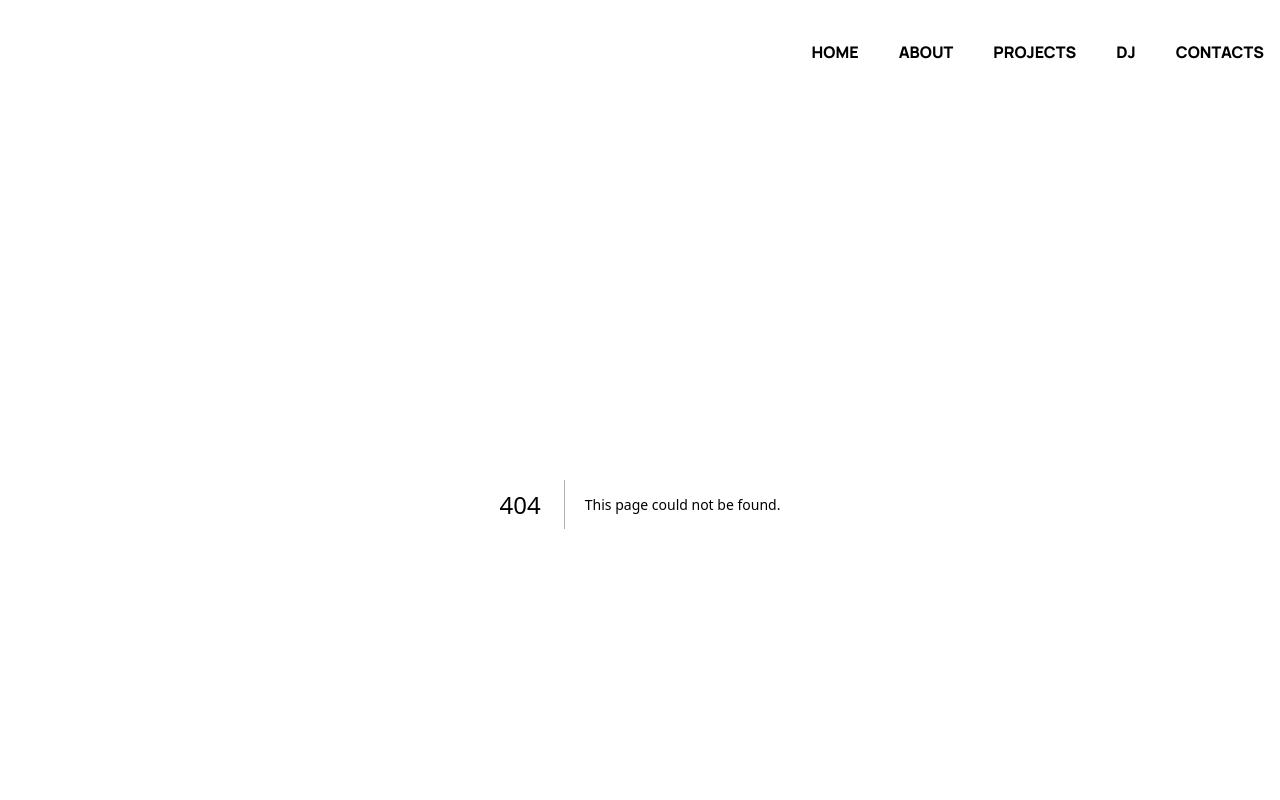
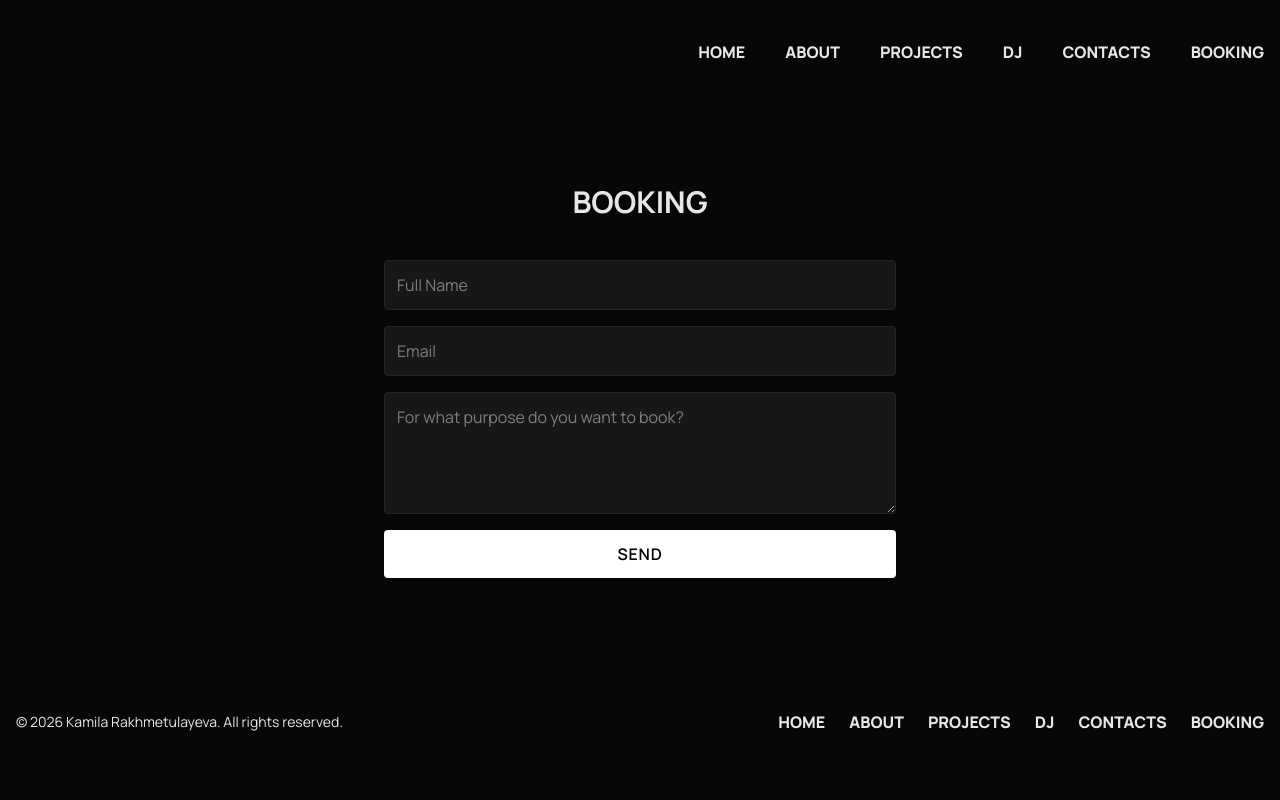
Before and after one commit to kimanna10/rakhmetulayeva, a Next.js app in the folder front-back/: page /booking in a window 1280 px wide. Before the commit this address had no page. Shown: the top 800 px of the page. Built offline with nearby package versions, Linux system fonts and the light colour scheme.

Commit message:
added booking server

```diff
--- a/front-back/package.json
+++ b/front-back/package.json
@@ -15,6 +15,7 @@
     "google-spreadsheet": "^5.3.0",
     "lucide-react": "^0.523.0",
     "next": "^15.5.14",
+    "nodemailer": "^9.0.3",
     "react": "^19.0.0",
     "react-dom": "^19.0.0",
     "swiper": "^12.1.3"
--- /dev/null
+++ b/front-back/src/app/api/sendmail/route.js
@@ -0,0 +1,35 @@
+import nodemailer from "nodemailer";
+
+export async function POST(req) {
+  try {
+    // Получаем JSON из формы
+    const { name, email, message } = await req.json();
+
+    const transporter = nodemailer.createTransport({
+      service: "gmail",
+      auth: {
+        user: process.env.SMTP_USER,
+        pass: process.env.SMTP_PASS, // Пароль приложения!
+      },
+    });
+
+    await transporter.sendMail({
+      from: `"Заявка с сайта" <${process.env.SMTP_USER}>`,
+      to: process.env.SMTP_RECEIVER,
+      subject: `Новая заявка от ${name}`,
+      html: `
+        <h3>Новая заявка с сайта</h3>
+        <p><strong>Ф.И.О.:</strong> ${name}</p>
+        <p><strong>Email:</strong> ${email}</p>
+        <p><strong>Сообщение:</strong> ${message}</p>
+      `,
+    });
+
+    return new Response(JSON.stringify({ success: true }), { status: 200 });
+  } catch (err) {
+    console.error("Sending email failed:", err);
+    return new Response(JSON.stringify({ error: "Server error" }), {
+      status: 500,
+    });
+  }
+}
--- /dev/null
+++ b/front-back/src/app/booking/page.js
@@ -0,0 +1,9 @@
+import Section from "@/components/layouts/Section";
+import BookingForm from "@/components/sections/BookingForm";
+export default function Booking() {
+  return (
+    <Section title="Booking" id="booking">
+      <BookingForm />
+    </Section>
+  );
+}
--- a/front-back/src/components/layouts/Footer.js
+++ b/front-back/src/components/layouts/Footer.js
@@ -19,6 +19,7 @@ export default function Footer() {
           <NavLink href="/projects">Projects</NavLink>
           <NavLink href="/dj">DJ</NavLink>
           <NavLink href="/contacts">Contacts</NavLink>
+          <NavLink href="/booking">Booking</NavLink>
         </div>
       </div>
     </footer>
--- a/front-back/src/components/layouts/Header.js
+++ b/front-back/src/components/layouts/Header.js
@@ -54,6 +54,7 @@ export default function Header() {
           <NavLink href="/projects">Projects</NavLink>
           <NavLink href="/dj">DJ</NavLink>
           <NavLink href="/contacts">Contacts</NavLink>
+          <NavLink href="/booking">Booking</NavLink>
         </nav>
       </div>
 
@@ -88,6 +89,9 @@ export default function Header() {
         <NavLink href="/contacts" setIsOpen={setIsOpen}>
           Contacts
         </NavLink>
+        <NavLink href="/booking" setIsOpen={setIsOpen}>
+          Booking
+        </NavLink>
       </div>
     </header>
   );
--- /dev/null
+++ b/front-back/src/components/sections/BookingForm.js
@@ -0,0 +1,75 @@
+"use client";
+import { useState } from "react";
+
+export default function BookingForm() {
+  const [form, setForm] = useState({ name: "", email: "", message: "" });
+  const [status, setStatus] = useState("");
+
+  const handleChange = (e) =>
+    setForm({ ...form, [e.target.name]: e.target.value });
+
+  const handleSubmit = async (e) => {
+    e.preventDefault();
+    setStatus("Sending...");
+
+    const res = await fetch("/api/sendmail", {
+      method: "POST",
+      headers: { "Content-Type": "application/json" },
+      body: JSON.stringify(form),
+    });
+
+    if (res.ok) {
+      setStatus("Message sent successfully!");
+      setForm({ name: "", email: "", message: "" });
+    } else {
+      setStatus("❌ Error sending message!");
+    }
+  };
+
+  const inputStyle =
+    "w-full p-3 bg-neutral-900  rounded-sm border border-neutral-800 rounded outline-none focus:border-white transition-colors duration-300";
+
+  return (
+    <form
+      onSubmit={handleSubmit}
+      className="flex flex-col gap-4 w-full max-w-lg justify-center mx-auto"
+    >
+      <input
+        name="name"
+        value={form.name}
+        onChange={handleChange}
+        placeholder="Full Name"
+        required
+        className={inputStyle}
+      />
+      <input
+        name="email"
+        value={form.email}
+        onChange={handleChange}
+        placeholder="Email"
+        type="email"
+        required
+        className={inputStyle}
+      />
+      <textarea
+        name="message"
+        value={form.message}
+        onChange={handleChange}
+        placeholder="For what purpose do you want to book?"
+        required
+        rows={4}
+        className={inputStyle}
+      />
+      <button
+        type="submit"
+        className="w-full py-3 bg-white text-black font-semibold uppercase tracking-wider hover:bg-neutral-200 transition-colors rounded-sm"
+      >
+        Send
+      </button>
+
+      {status && (
+        <p className="text-sm text-center text-neutral-400 mt-2">{status}</p>
+      )}
+    </form>
+  );
+}
```
Also changed, not shown: 1 other file (tests, documents, lock files or other folders).
